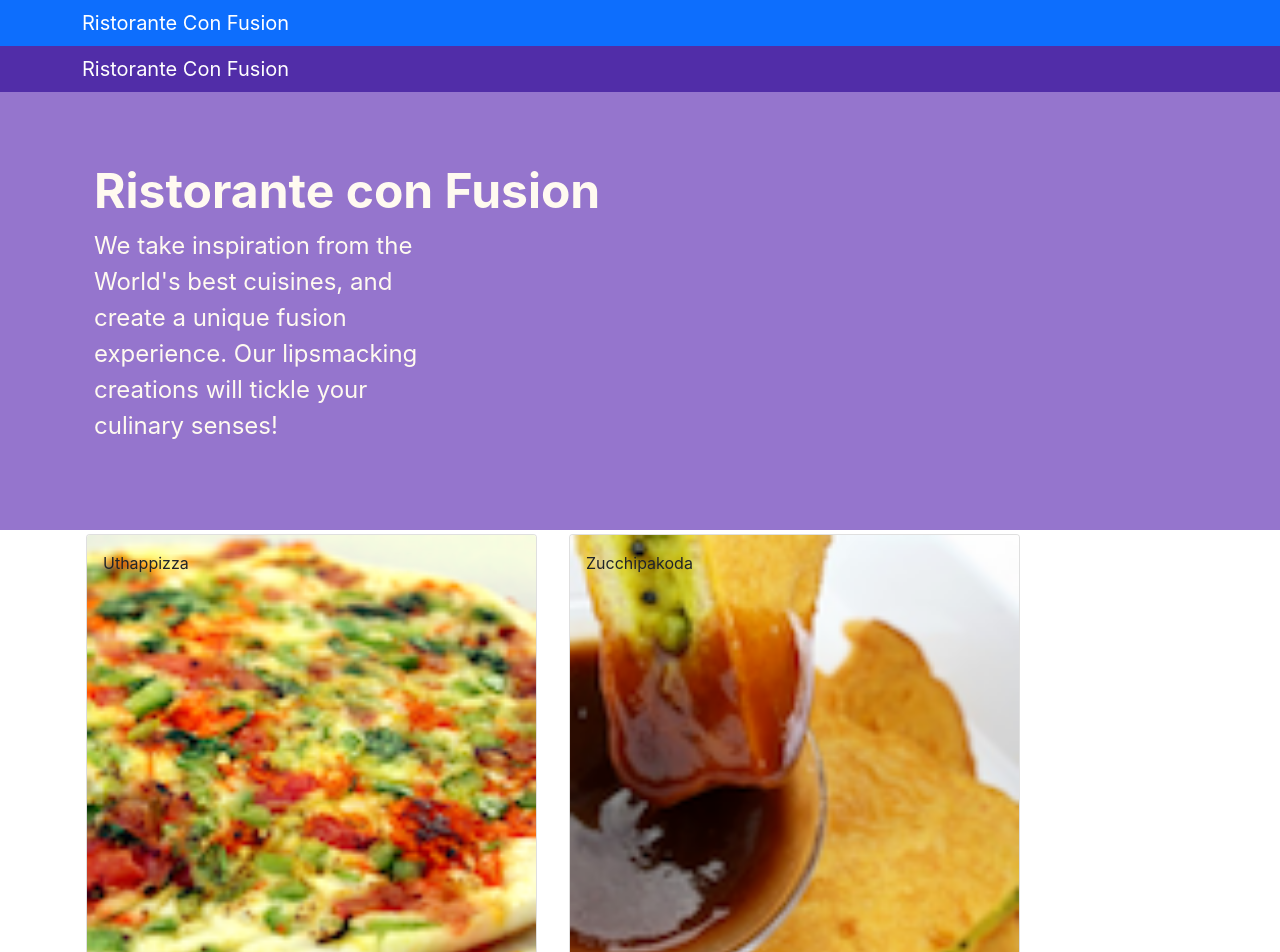
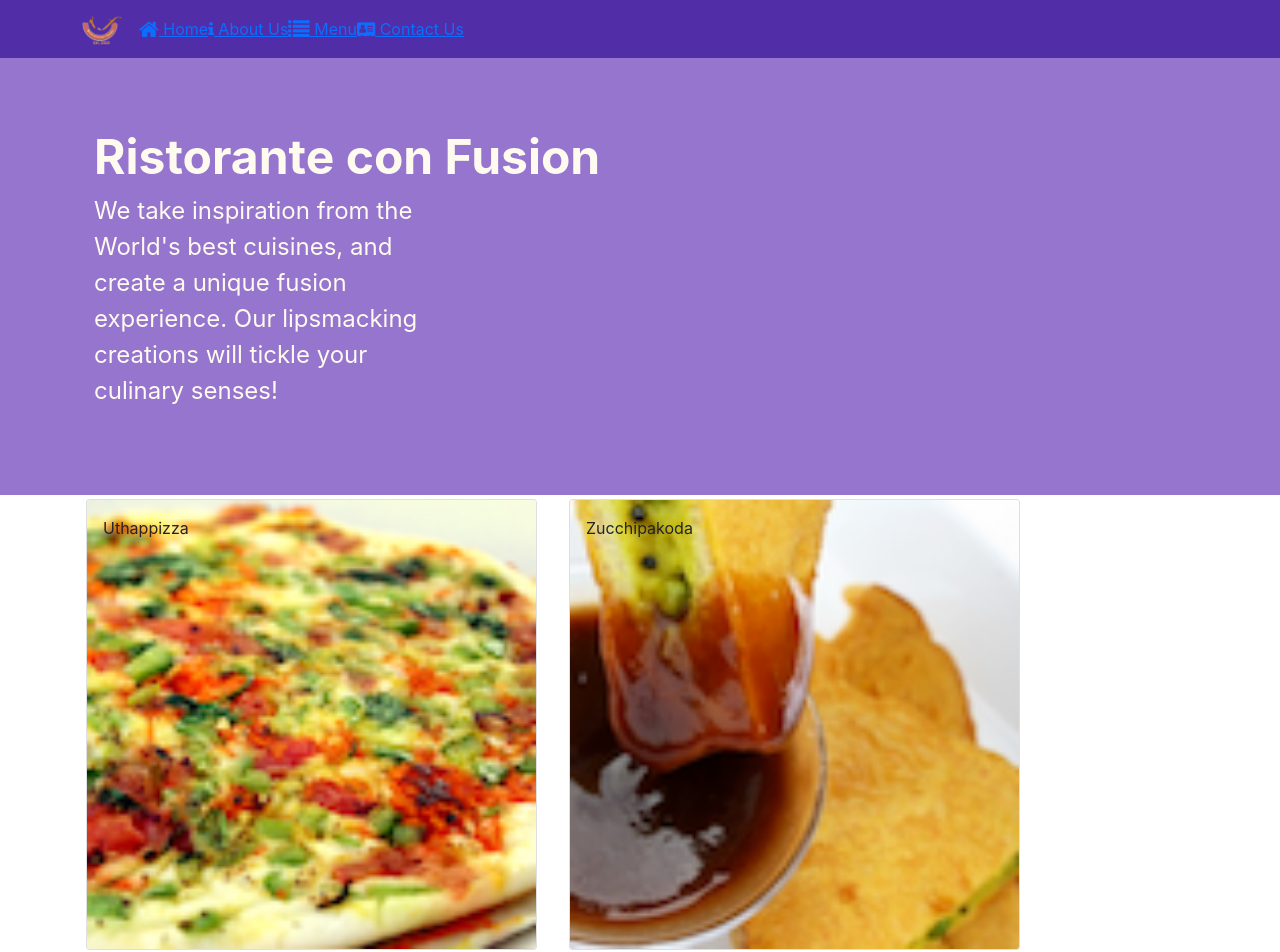
Before and after one commit to PoomPak8119/Confusion, a React (Create React App) app in the folder Confusion Repo/confusion/: page /menu in a window 1280 px wide. Shown: the top 952 px of the page. Built offline with nearby package versions, Linux system fonts and the light colour scheme.

Commit message:
W2-04 React Router

```diff
--- a/Confusion Repo/confusion/src/App.js
+++ b/Confusion Repo/confusion/src/App.js
@@ -5,6 +5,7 @@
 import Main from "./components/MainComponent";
 import { Navbar, NavbarBrand } from "reactstrap";
 import { DISHES } from "./shared/dishes";
+import { BrowserRouter } from "react-router-dom";
 
 class App extends Component {
   constructor(props) {
@@ -15,13 +16,13 @@
   }
   render() {
     return (
+      <BrowserRouter>
         <div className="App">
           <Main />
         </div>
+      </BrowserRouter>
     );
   }
 }
 
-
-
 export default App;
--- a/Confusion Repo/confusion/src/FooterComponent.js
+++ b/Confusion Repo/confusion/src/FooterComponent.js
@@ -1,4 +1,6 @@
 import React from "react";
+import { Link } from "react-router-dom";
+
 function Footer(props) {
   return (
     <div className="footer">
@@ -8,16 +10,16 @@
             <h5>Links</h5>
             <ul className="list-unstyled">
               <li>
-                <a href="#">Home</a>
+                <Link to="/home">Home</Link>
               </li>
               <li>
-                <a href="#">About</a>
+                <Link to="/aboutus">About Us</Link>
               </li>
               <li>
-                <a href="#">Menu</a>
+                <Link to="/menu">Menu</Link>
               </li>
               <li>
-                <a href="contactus.html">Contact</a>
+                <Link to="/contactus">Contact Us</Link>
               </li>
             </ul>
           </div>
@@ -50,7 +52,7 @@
                 className="btn btn-social-icon btn-facebook"
                 href="http://www.facebook.com/profile.php?id="
               >
-                <i className="fa fafacebook"></i>
+                <i className="fa fa-facebook"></i>
               </a>
               <a
                 className="btn btn-social-icon btn-linkedin"
--- a/Confusion Repo/confusion/src/HeaderComponent.js
+++ b/Confusion Repo/confusion/src/HeaderComponent.js
@@ -1,12 +1,67 @@
-import React, { Component } from "react";
-import { Navbar, NavbarBrand } from "reactstrap";
+import {
+  Nav,
+  Navbar,
+  NavbarBrand,
+  NavbarToggler,
+  Collapse,
+  NavItem,
+  Jumbotron,
+} from "reactstrap";
+import { NavLink } from "react-router-dom";
+import {Component} from "react";
 class Header extends Component {
+  constructor(props) {
+    super(props);
+
+    this.toggleNav = this.toggleNav.bind(this);
+    this.state = {
+      isNavOpen: false,
+    };
+  }
+  toggleNav() {
+    this.setState({
+      isNavOpen: !this.state.isNavOpen,
+    });
+  }
   render() {
     return (
-      <React.Fragment>
-        <Navbar dark>
-          <div className="container">
-            <NavbarBrand href="/">Ristorante Con Fusion</NavbarBrand>
+      <div>
+        <Navbar dark expand="md">
+          <div className="d-flex container">
+            <NavbarToggler onClick={this.toggleNav} />
+            <NavbarBrand className="mrauto" href="/">
+              <img
+                src="assets/images/logo.png"
+                height="30"
+                width="41"
+                alt="R
+istorante Con Fusion"
+              />
+            </NavbarBrand>
+            <Collapse isOpen={this.state.isNavOpen} navbar>
+              <Nav navbar>
+                <NavItem>
+                  <NavLink className="navlink" to="/home">
+                    <span className="fa fa-home fa-lg"></span> Home
+                  </NavLink>
+                </NavItem>
+                <NavItem>
+                  <NavLink className="navlink" to="/aboutus">
+                    <span className="fa fa-info falg"></span> About Us
+                  </NavLink>
+                </NavItem>
+                <NavItem>
+                  <NavLink className="navlink" to="/menu">
+                    <span className="fa fa-list fa-lg"></span> Menu
+                  </NavLink>
+                </NavItem>
+                <NavItem>
+                  <NavLink className="navlink" to="/contactus">
+                    <span className="fa fa-address-card falg"></span> Contact Us
+                  </NavLink>
+                </NavItem>
+              </Nav>
+            </Collapse>
           </div>
         </Navbar>
         <div class="jumbotron">
@@ -23,8 +78,9 @@
             </div>
           </div>
         </div>
-      </React.Fragment>
+      </div>
     );
   }
 }
+
 export default Header;
--- /dev/null
+++ b/Confusion Repo/confusion/src/HomeComponent.js
@@ -0,0 +1,9 @@
+import React from "react";
+function Home(props) {
+  return (
+    <div className="container">
+      <h4>Home</h4>
+    </div>
+  );
+}
+export default Home;
--- a/Confusion Repo/confusion/src/components/MainComponent.js
+++ b/Confusion Repo/confusion/src/components/MainComponent.js
@@ -4,6 +4,8 @@
 import { DISHES } from "../shared/dishes";
 import Header from "../HeaderComponent";
 import Footer from "../FooterComponent";
+import Home from "../HomeComponent";
+import { Switch, Route, Redirect } from 'react-router-dom';
 
 class Main extends Component {
   constructor(props) {
@@ -17,24 +19,28 @@
     this.setState({ selectedDish: dishId });
   }
   render() {
+    const HomePage = () => {
+      return <Home />;
+    };
     return (
       <div>
-        <Navbar dark color="primary">
-          <div className="container">
-            <NavbarBrand href="/">Ristorante Con Fusion</NavbarBrand>
-          </div>
-        </Navbar>
-
         <Header />
-
+        <Switch>
+          <Route path="/home" component={HomePage} />
+          <Route
+            exact
+            path="/menu"
+            component={() => <Menu dishes={this.state.dishes} />}
+          />
+          <Redirect to="/home" />
+        </Switch>
         <Menu
           dishes={this.state.dishes}
           selectedDish={this.state.selectedDish}
           onClick={(dishId) => this.onDishSelect(dishId)}
         />
 
-        <Footer/>
-
+        <Footer />
       </div>
     );
   }
--- a/Confusion Repo/confusion/src/components/MenuComponent.js
+++ b/Confusion Repo/confusion/src/components/MenuComponent.js
@@ -9,7 +9,7 @@
 } from "reactstrap";
 function RenderMenuItem({ dish, onClick }) {
   return (
-    <Card onClick={() => onClick(dish.id)}>
+    <Card>
       <CardImg width="100%" src={dish.image} alt={dish.name} />
       <CardImgOverlay>
         <CardTitle>{dish.name}</CardTitle>
--- a/package.json
+++ b/package.json
@@ -1,6 +1,7 @@
 {
   "dependencies": {
     "bootstrap-social": "^5.1.1",
-    "font-awesome": "^4.7.0"
+    "font-awesome": "^4.7.0",
+    "react-router-dom": "^4.2.2"
   }
 }
```
Also changed, not shown: 1 other file (tests, documents, lock files or other folders). Lines whose indentation alone changed are shown as unchanged.
